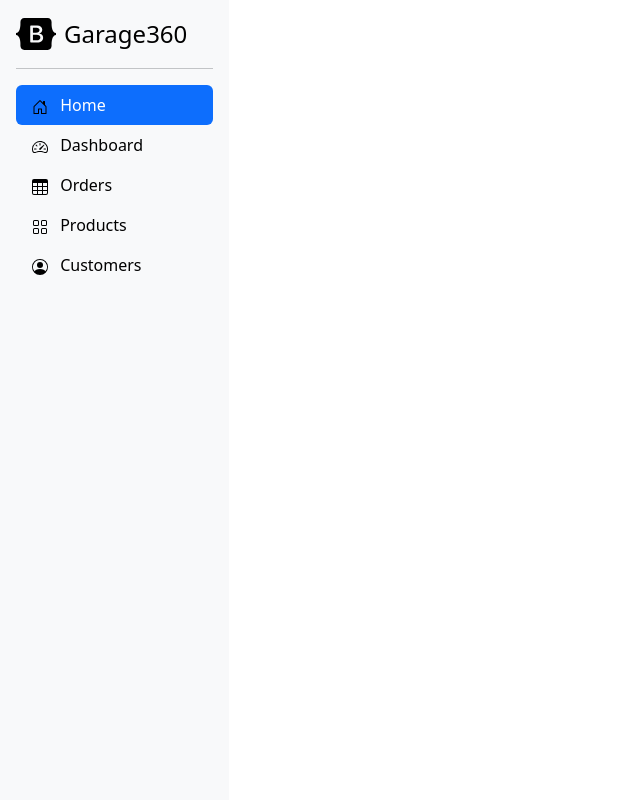
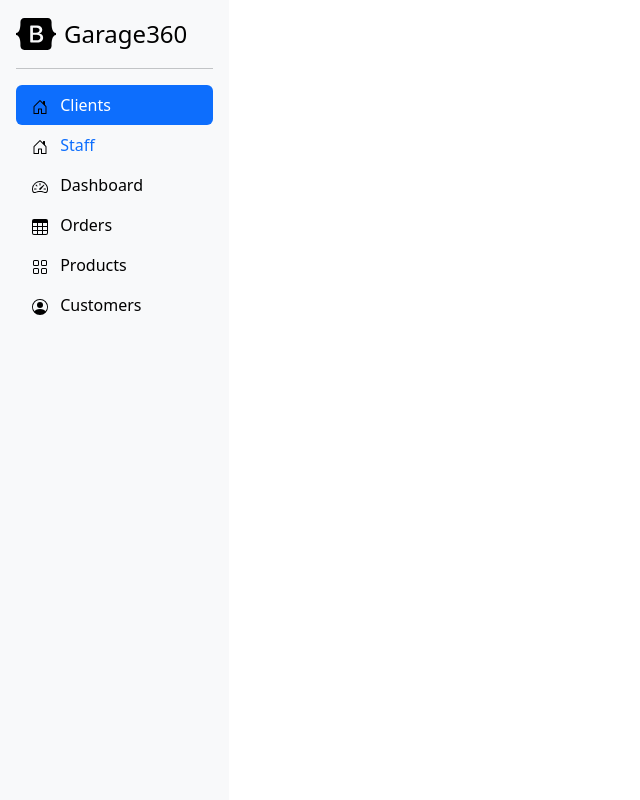
Before and after one commit to SamsonEshipillahPasili/garage360, a Django app: template templates/app_shell.html in a window 1280 px wide. Shown: the whole page, without its empty margins (0-640 px from the left). Run offline with Django 5.2, Linux system fonts and the light colour scheme; the template is opened without the code that fills it, so the values that code supplies are empty.

Commit message:
Add link to list staff members

```diff
--- a/templates/app_shell.html
+++ b/templates/app_shell.html
@@ -200,11 +200,9 @@
             <ul class="nav nav-pills flex-column mb-auto">
               <li class="nav-item">
                 <a
-                  href="#"
+                  href="{% url 'accounts:list_profiles' %}"
                   class="nav-link active"
-                  aria-current="page"
-                  data-bs-dismiss="offcanvas"
-                >
+                  aria-current="page">
                   <svg
                     class="bi pe-none me-2"
                     width="16"
@@ -213,7 +211,23 @@
                   >
                     <use xlink:href="#home"></use>
                   </svg>
-                  Home
+                  Clients
+                </a>
+              </li>
+              <li class="nav-item">
+                <a
+                  href="{% url 'accounts:list_profiles'%}?is_staff=true"
+                  class="nav-link"
+                  aria-current="page">
+                  <svg
+                    class="bi pe-none me-2"
+                    width="16"
+                    height="16"
+                    aria-hidden="true"
+                  >
+                    <use xlink:href="#home"></use>
+                  </svg>
+                  Staff
                 </a>
               </li>
               <li>
```
